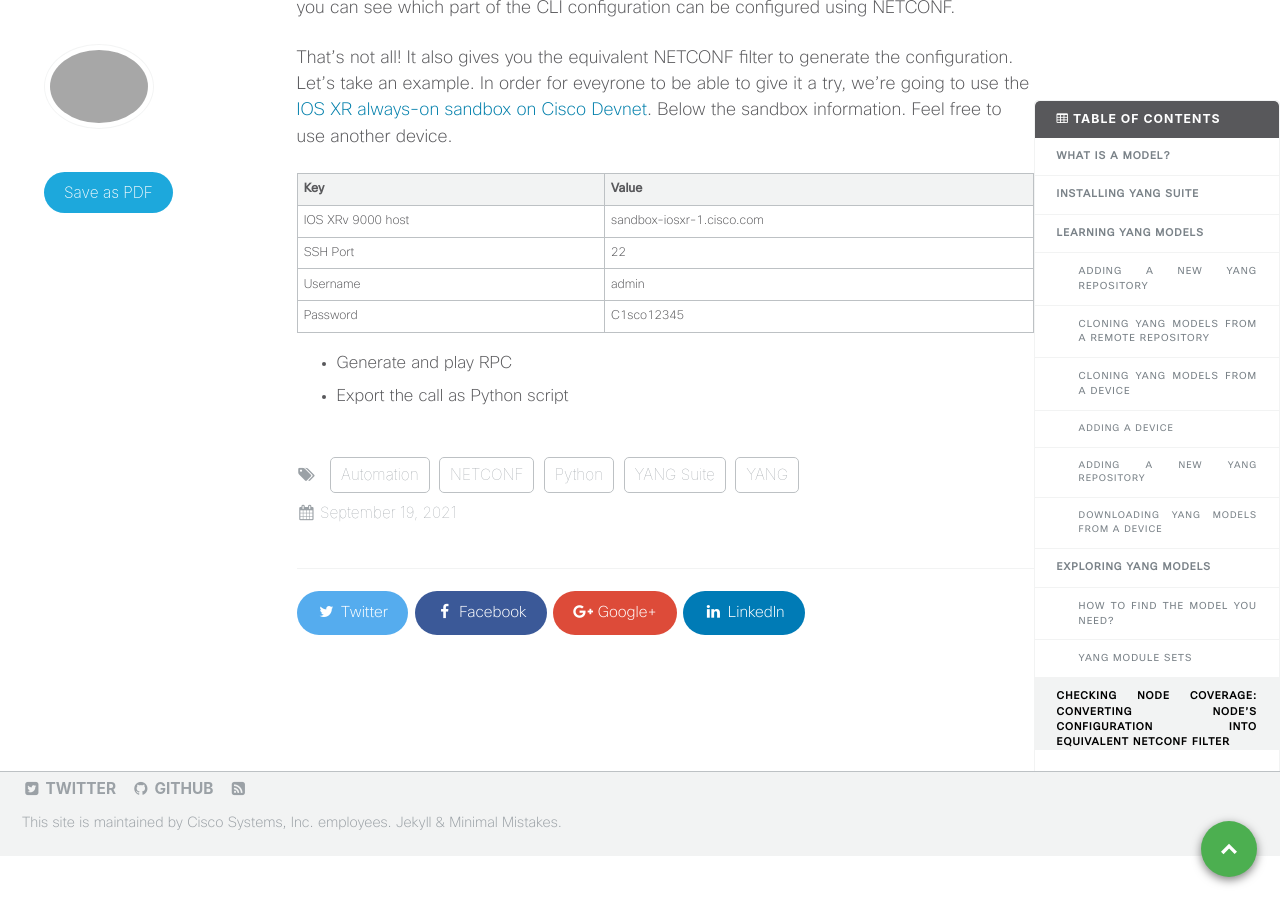
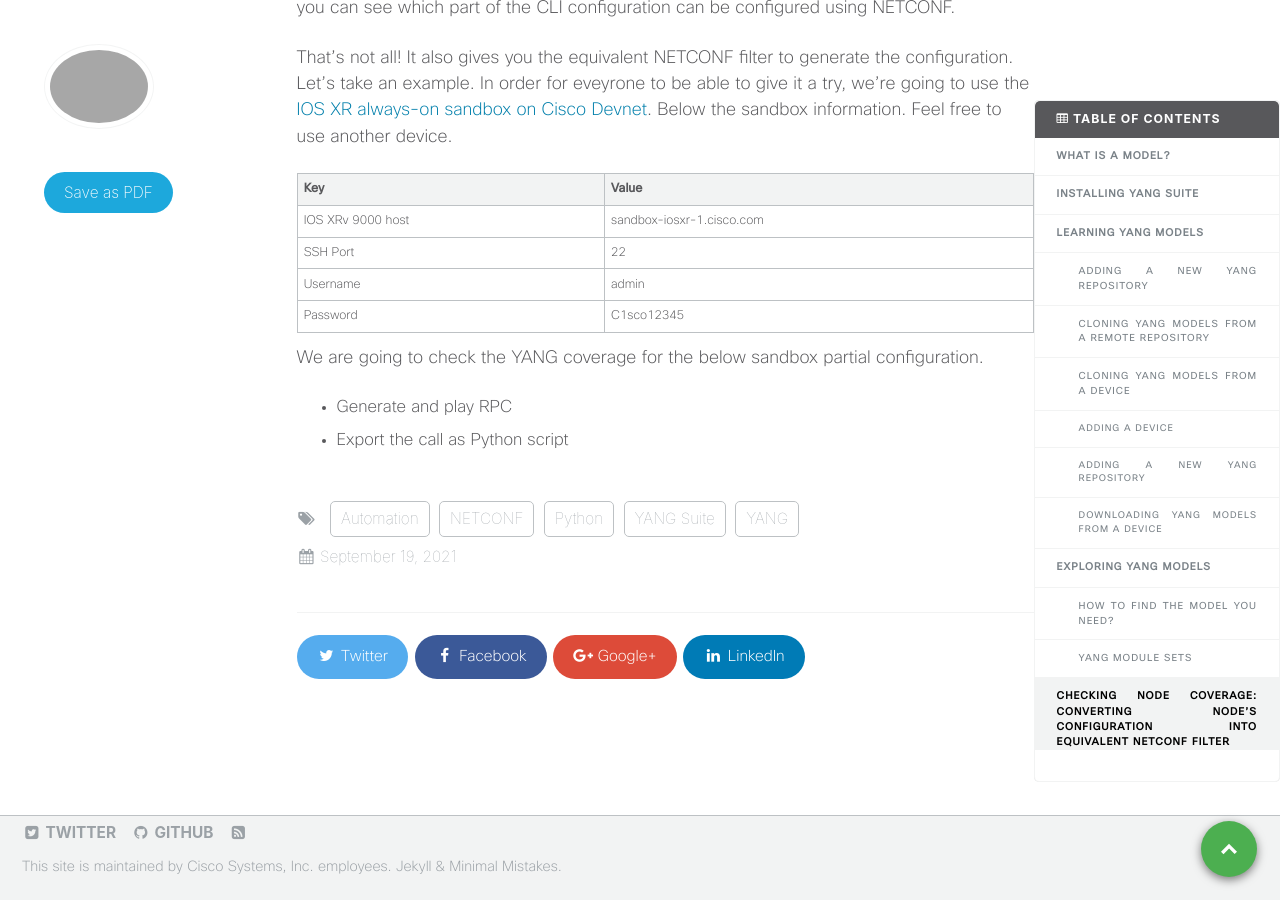
Before and after one commit to xrdocs/programmability, a Jekyll site: the page built from _tutorials/do-you-speak-yang.md, in a window 1280 px wide and 900 px high, scrolled down 10709 px. Built offline with Jekyll 4.4.1, drawn with Linux system fonts in a browser that asks for light colours; comment, search, counter and statistics services are not loaded.

Commit message:
yang coverage

```diff
--- a/_tutorials/do-you-speak-yang.md
+++ b/_tutorials/do-you-speak-yang.md
@@ -251,6 +251,8 @@ That's not all! It also gives you the equivalent NETCONF filter to generate the
 |     Username      	|     admin                	|
 |     Password      	|     C1sco12345           	|
 
+We are going to check the YANG coverage for the below sandbox partial configuration.
+
 
 * Generate and play RPC
 * Export the call as Python script
```
